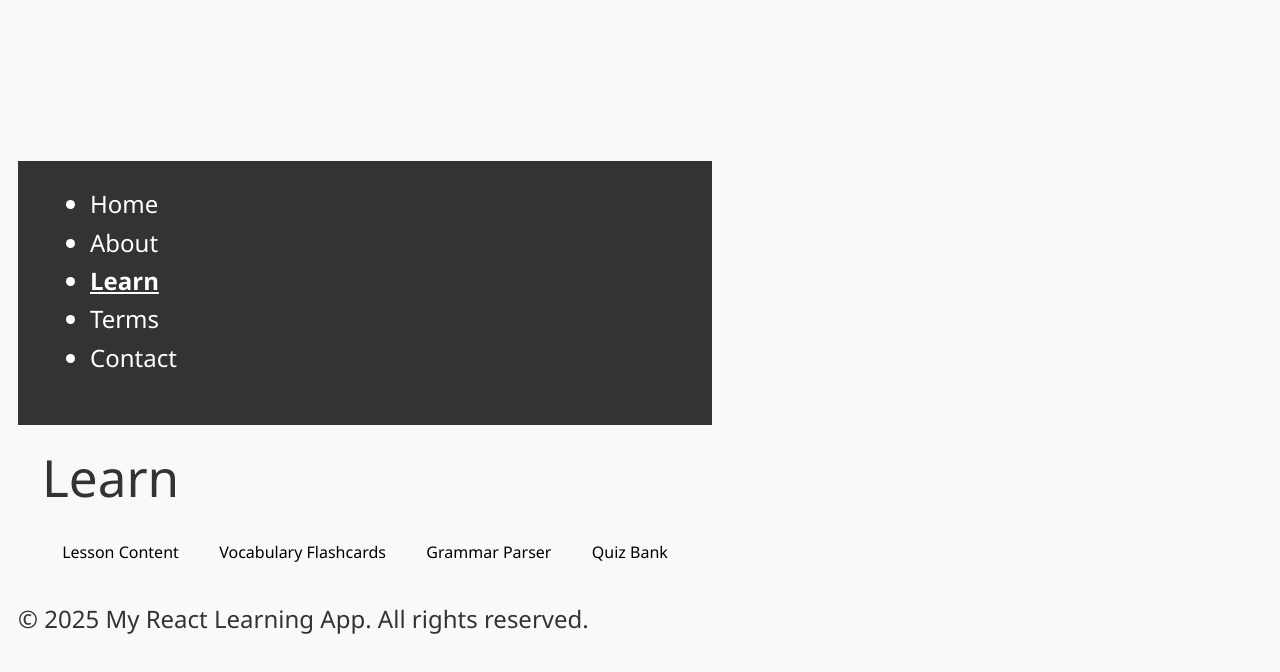
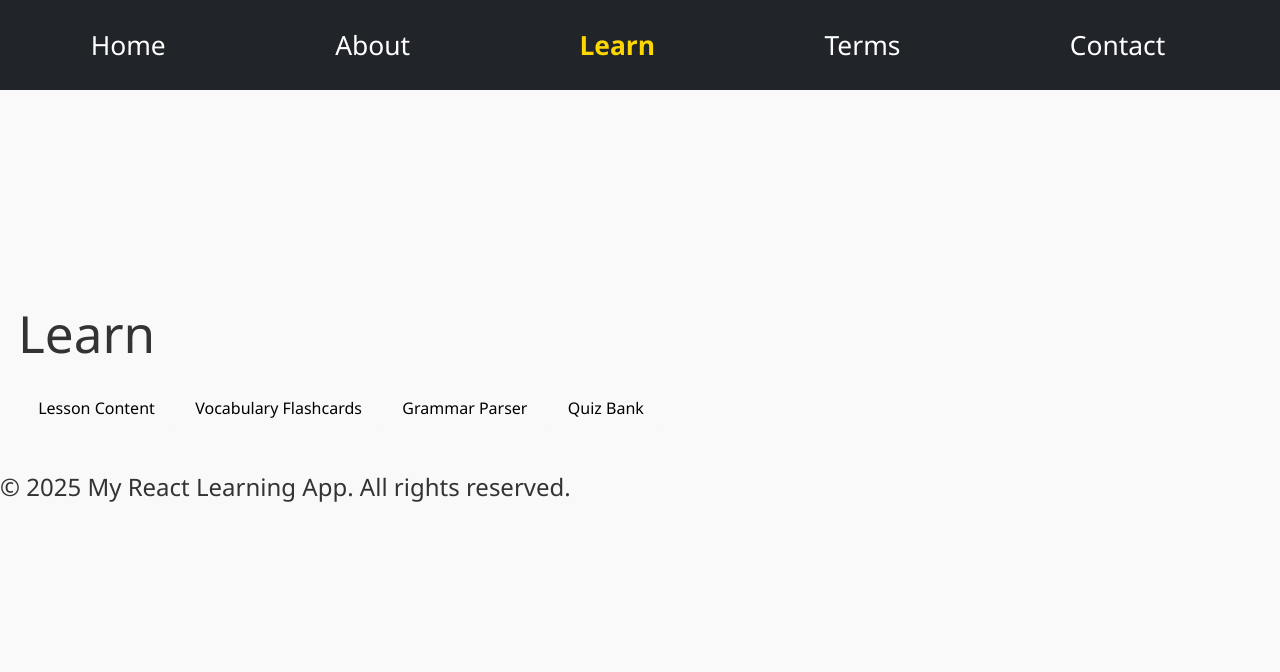
Before and after one commit to SandraF1/KoineGreek, a React (Vite) app in the folder frontend/: page /KoineGreek/learn in a window 1280 px wide. Shown: the top 672 px of the page. Built offline with nearby package versions, Linux system fonts and the light colour scheme.

Commit message:
After updating navbar

```diff
--- a/frontend/package.json
+++ b/frontend/package.json
@@ -12,7 +12,7 @@
     "deploy": "gh-pages -d dist"
   },
   "dependencies": {
-    "bootstrap": "^5.3.7",
+    "bootstrap": "^5.3.8",
     "react": "^19.1.1",
     "react-bootstrap": "^2.10.10",
     "react-dom": "^19.1.1",
--- a/frontend/src/App.jsx
+++ b/frontend/src/App.jsx
@@ -1,7 +1,5 @@
-// src/App.jsx
 import React, { useState } from "react";
 import { Routes, Route } from "react-router-dom";
-import { Container } from "react-bootstrap";
 
 import Navbar from "./components/Navbar";
 import Footer from "./components/Footer";
@@ -15,14 +13,16 @@ import "bootstrap/dist/css/bootstrap.min.css";
 import "./styles/global.css";
 
 export default function App() {
-  // State to track selected unit(s)
-  const [unitIds, setUnitIds] = useState([1]); // default: unit 1
+  const [unitIds, setUnitIds] = useState([1]);
 
   return (
-    <Container className="my-4">
+    <>
+      {/* Navbar always full-width */}
       <Navbar />
 
-      <main style={{ padding: "1rem" }}>
+      {/* Page content in a fixed container */}
+      <div className="container my-4">
+        <main>
           <Routes>
             <Route path="/" element={<Home />} />
             <Route path="/about" element={<About />} />
@@ -34,8 +34,9 @@ export default function App() {
             <Route path="/contact" element={<Contact />} />
           </Routes>
         </main>
+      </div>
 
       <Footer />
-    </Container>
+    </>
   );
 }
--- a/frontend/src/components/Navbar.css
+++ b/frontend/src/components/Navbar.css
@@ -1,16 +1,26 @@
-nav {
-  padding: 1rem;
-  background-color: #333;
-  color: #fff;
+/* Ensure navbar height stays consistent */
+nav.navbar {
+  min-height: 60px;
 }
 
-nav a {
-  color: #fff;
-  text-decoration: none;
-  margin-right: 1rem;
+/* Active link styling */
+.navbar .nav-link.active {
+  font-weight: bold;
+  color: #ffd700 !important; /* bright yellow for high contrast */
 }
 
-nav a.active {
-  font-weight: bold;
-  text-decoration: underline;
+/* Hover effect */
+.navbar .nav-link:hover {
+  color: #ffc107 !important; /* slightly lighter yellow */
 }
+
+/* Prevent horizontal shrink/stretch */
+.navbar-nav {
+  flex-wrap: nowrap;
+  text-align: center;
+}
+
+/* Optional: make text slightly bigger */
+.navbar .nav-link {
+  font-size: 1.1rem;
+}
--- a/frontend/src/components/Navbar.jsx
+++ b/frontend/src/components/Navbar.jsx
@@ -1,27 +1,30 @@
 import React from "react";
-import { Link, NavLink } from "react-router-dom";
-import "./Navbar.css"; // optional, for styling
+import { NavLink } from "react-router-dom";
+import "bootstrap/dist/css/bootstrap.min.css";
+import "./Navbar.css";
 
 export default function Navbar() {
   return (
-    <nav>
-      <ul>
-        <li>
-          <NavLink to="/">Home</NavLink>
+    <nav className="navbar navbar-expand-lg navbar-dark bg-dark w-100 fixed-top">
+      <div className="container-fluid">
+        <ul className="navbar-nav d-flex justify-content-around flex-nowrap w-100">
+          <li className="nav-item">
+            <NavLink className="nav-link" to="/">Home</NavLink>
           </li>
-        <li>
-          <NavLink to="/about">About</NavLink>
+          <li className="nav-item">
+            <NavLink className="nav-link" to="/about">About</NavLink>
           </li>
-        <li>
-          <NavLink to="/learn">Learn</NavLink>
+          <li className="nav-item">
+            <NavLink className="nav-link" to="/learn">Learn</NavLink>
           </li>
-        <li>
-          <NavLink to="/terms">Terms</NavLink>
+          <li className="nav-item">
+            <NavLink className="nav-link" to="/terms">Terms</NavLink>
           </li>
-        <li>
-          <NavLink to="/contact">Contact</NavLink>
+          <li className="nav-item">
+            <NavLink className="nav-link" to="/contact">Contact</NavLink>
           </li>
         </ul>
+      </div>
     </nav>
   );
 }
--- a/frontend/src/main.jsx
+++ b/frontend/src/main.jsx
@@ -4,6 +4,7 @@ import { BrowserRouter } from "react-router-dom";
 import App from "./App.jsx";
 import "bootstrap/dist/css/bootstrap.min.css";
 import "./index.css";
+import "../src/styles/global.css";
 
 createRoot(document.getElementById("root")).render(
   <React.StrictMode>
--- a/frontend/src/styles/global.css
+++ b/frontend/src/styles/global.css
@@ -206,3 +206,9 @@ label input[type="checkbox"] {
 .flashcard-front {
   font-weight: bold;
 }
+
+/* src/styles/global.css or Navbar.css */
+.active-link {
+  font-weight: bold;
+  text-decoration: underline;
+}
```
Also changed, not shown: 1 other file (tests, documents, lock files or other folders). Lines whose indentation alone changed are shown as unchanged.
